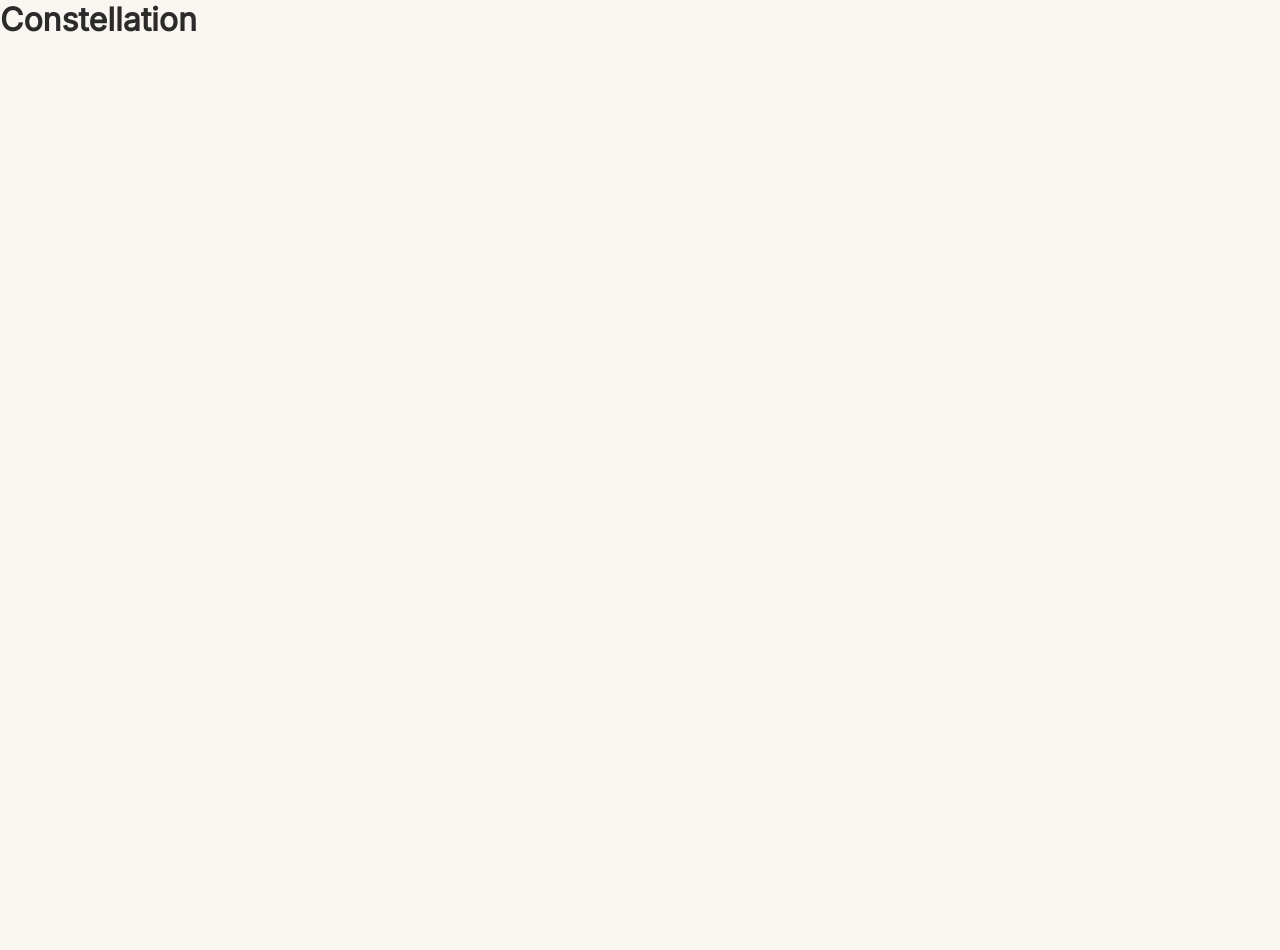
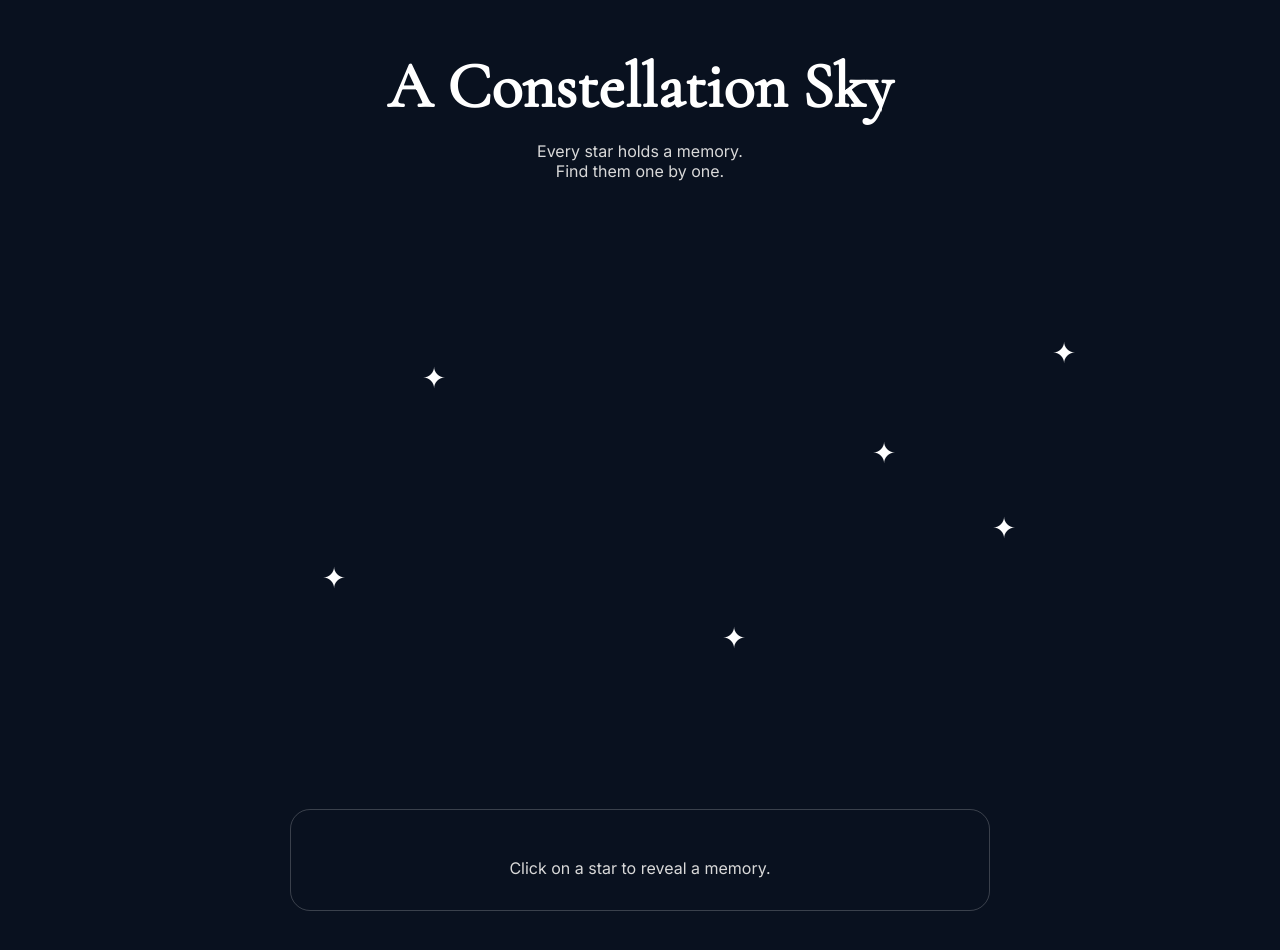
Before and after one commit to UttaraPraveen/For-Rosie, a React (Vite) app: page /constellation in a window 1280 px wide. Shown: the top 950 px of the page. Before the commit the page ends 800 px from the top, so only its background shows below. Built offline with nearby package versions, Linux system fonts and the light colour scheme.

Commit message:
constellation drafted

```diff
--- /dev/null
+++ b/src/components/Star.tsx
@@ -0,0 +1,23 @@
+import type { Star as StarType } from "../data/constellation";
+
+type Props = {
+  star: StarType;
+  onClick: () => void;
+};
+
+function Star({ star, onClick }: Props) {
+  return (
+    <button
+      className="star"
+      style={{
+        top: star.top,
+        left: star.left,
+      }}
+      onClick={onClick}
+    >
+      ✦
+    </button>
+  );
+}
+
+export default Star;
--- /dev/null
+++ b/src/data/constellation.ts
@@ -0,0 +1,45 @@
+export type Star = {
+  id: number;
+  top: string;
+  left: string;
+  message: string;
+};
+
+export const stars: Star[] = [
+  {
+    id: 1,
+    top: "20%",
+    left: "25%",
+    message: "Placeholder memory. Replace this later.",
+  },
+  {
+    id: 2,
+    top: "35%",
+    left: "70%",
+    message: "Placeholder memory. Replace this later.",
+  },
+  {
+    id: 3,
+    top: "60%",
+    left: "15%",
+    message: "Placeholder memory. Replace this later.",
+  },
+  {
+    id: 4,
+    top: "72%",
+    left: "55%",
+    message: "Placeholder memory. Replace this later.",
+  },
+  {
+    id: 5,
+    top: "50%",
+    left: "82%",
+    message: "Placeholder memory. Replace this later.",
+  },
+  {
+    id: 6,
+    top: "15%",
+    left: "88%",
+    message: "Placeholder memory. Replace this later.",
+  },
+];
--- a/src/pages/Constellation.tsx
+++ b/src/pages/Constellation.tsx
@@ -1,5 +1,40 @@
+import { useState } from "react";
+
+import Star from "../components/Star";
+import { stars } from "../data/constellation";
+
+import "../styles/constellation.css";
+
 function Constellation() {
-  return <h1>Constellation</h1>;
+  const [selectedMessage, setSelectedMessage] = useState(
+    "Click on a star to reveal a memory."
+  );
+
+  return (
+    <main className="constellation-page">
+      <h1>A Constellation Sky</h1>
+
+      <p>
+        Every star holds a memory.
+        <br />
+        Find them one by one.
+      </p>
+
+      <div className="sky">
+        {stars.map((star) => (
+          <Star
+            key={star.id}
+            star={star}
+            onClick={() => setSelectedMessage(star.message)}
+          />
+        ))}
+      </div>
+
+      <div className="message-box">
+        <p>{selectedMessage}</p>
+      </div>
+    </main>
+  );
 }
 
 export default Constellation;
--- /dev/null
+++ b/src/styles/constellation.css
@@ -0,0 +1,43 @@
+.constellation-page {
+  min-height: 100vh;
+  background: #09111f;
+  color: white;
+  text-align: center;
+  padding: 3rem 2rem;
+}
+
+.constellation-page h1 {
+  font-family: "Cormorant Garamond", serif;
+  font-size: 4rem;
+}
+
+.constellation-page p {
+  margin-top: 1rem;
+  color: #d9d9d9;
+}
+
+.sky {
+  position: relative;
+  margin: 4rem auto;
+  width: 100%;
+  max-width: 1000px;
+  height: 500px;
+  border-radius: 20px;
+}
+
+.star {
+  position: absolute;
+  background: transparent;
+  border: none;
+  color: white;
+  font-size: 1.8rem;
+  cursor: pointer;
+}
+
+.message-box {
+  max-width: 700px;
+  margin: auto;
+  padding: 2rem;
+  border: 1px solid rgba(255,255,255,.2);
+  border-radius: 20px;
+}
```
Also changed, not shown: src/data/memories.js (deleted).
